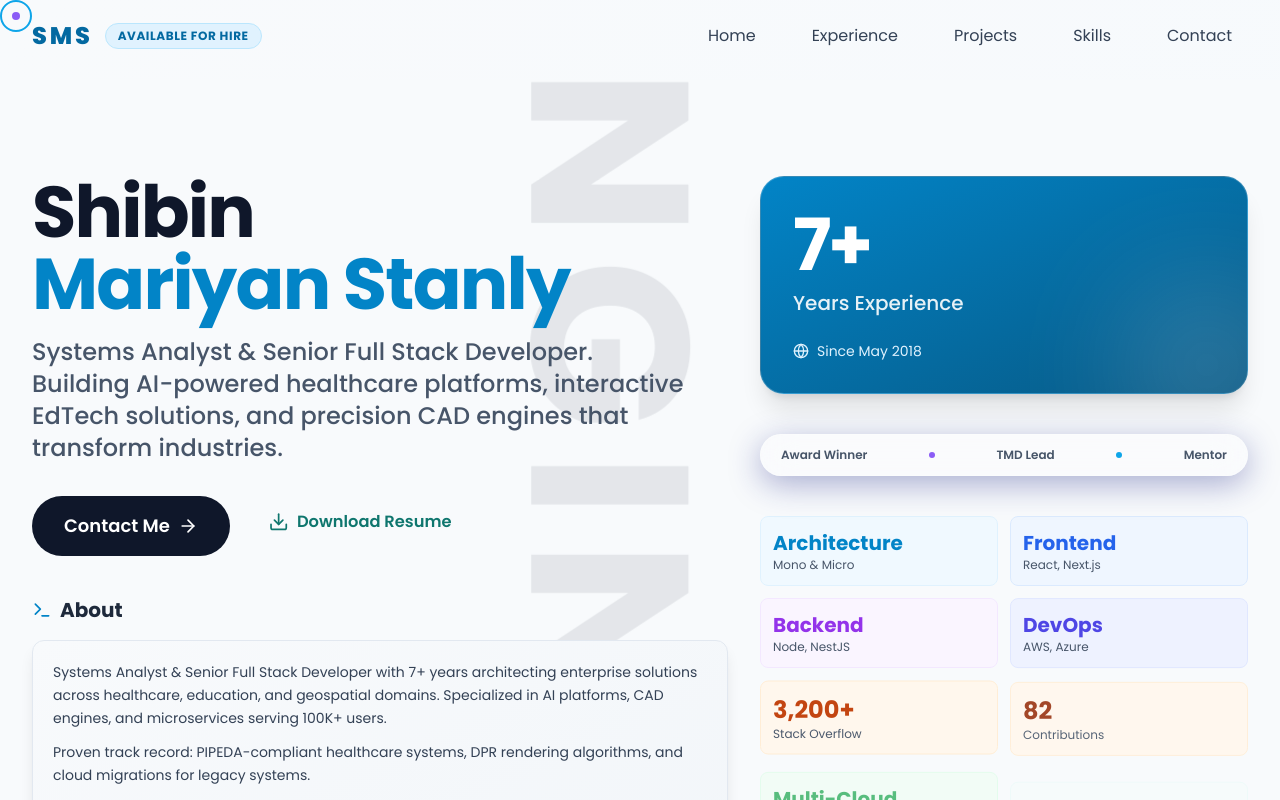
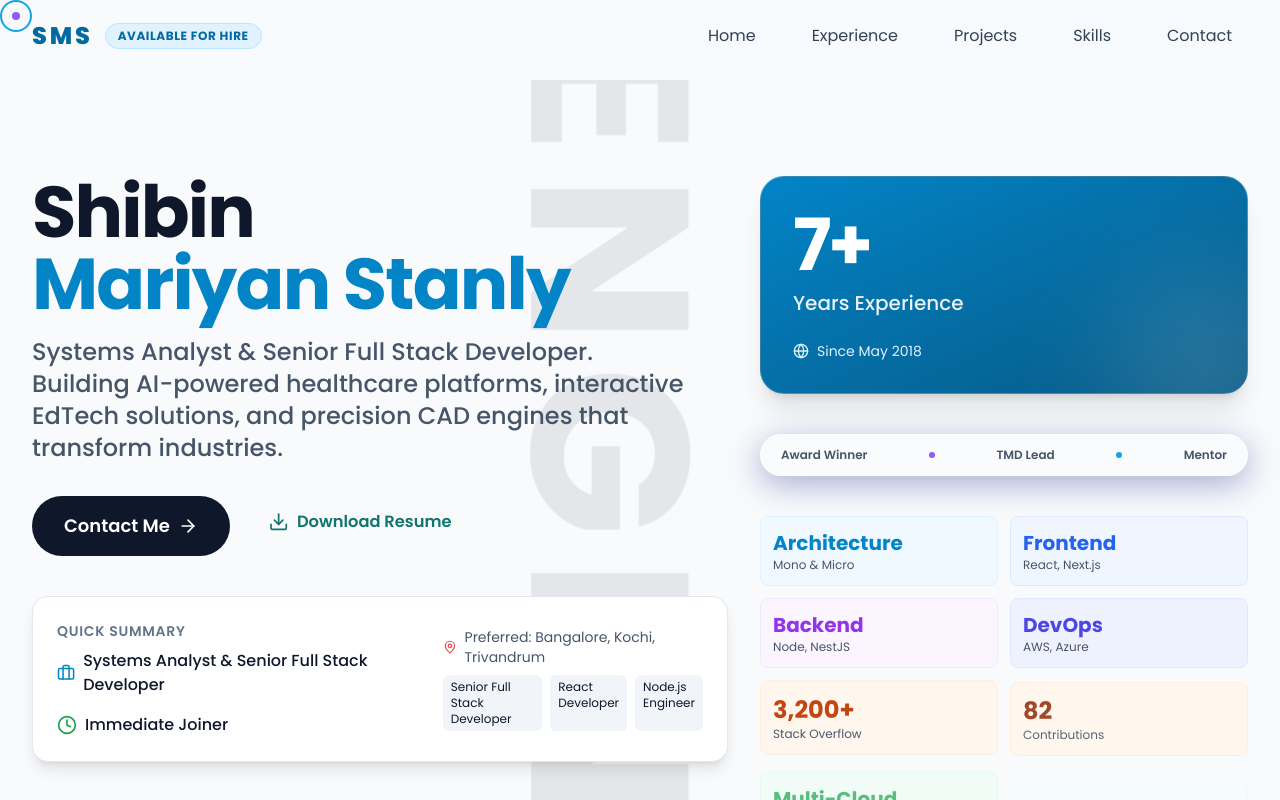
Before and after one commit to shibinmariyan/portfolio, a Next.js app: page / in a window 1280 px wide. Shown: the top 800 px of the page. Built offline with nearby package versions, Linux system fonts and the light colour scheme.

Commit message:
feat: Add SEO sitemap and robots, introduce Education and RecruiterSummary sections, and enhance resume generation with preferred locations and dynamic filename.

```diff
--- a/app/data/portfolio.ts
+++ b/app/data/portfolio.ts
@@ -110,8 +110,15 @@ export const portfolioData = {
         email: "shibinmariyanstanley@gmail.com",
         phone: "+91 8075085487",
         location: "Trivandrum, Kerala, India",
+        address: {
+            city: "Trivandrum",
+            region: "Kerala",
+            country: "India",
+        },
+        preferredLocations: ["Bangalore", "Kochi", "Trivandrum"],
         linkedin: "linkedin.com/in/shibinmariyanstanly",
         portfolio: "shibinmariyan.github.io/portfolio",
+        availability: "Immediate Joiner",
         keywords: [
             "Senior Full Stack Developer",
             "React Developer",
--- a/app/globals.scss
+++ b/app/globals.scss
@@ -11,3 +11,24 @@
 @tailwind base;
 @tailwind components;
 @tailwind utilities;
+
+
+@media print {
+  nav,
+  button,
+  footer,
+  #mouse-follower,
+  .no-print {
+    display: none !important;
+  }
+
+  body {
+    background: white;
+    color: black;
+  }
+
+  section {
+    break-inside: avoid;
+    page-break-inside: avoid;
+  }
+}
--- a/app/layout.tsx
+++ b/app/layout.tsx
@@ -70,13 +70,13 @@ export default function RootLayout({
       "@type": "Organization",
       name: portfolioData.experience[0].company,
     },
-    description: portfolioData.summary,
+    description: `${portfolioData.summary} Open to opportunities in ${portfolioData.personalInfo.preferredLocations.join(", ")}.`,
     knowsAbout: portfolioData.skillCategories.flatMap((cat) => cat.skills),
     address: {
       "@type": "PostalAddress",
-      addressLocality: "Trivandrum",
-      addressRegion: "Kerala",
-      addressCountry: "India",
+      addressLocality: portfolioData.personalInfo.address.city,
+      addressRegion: portfolioData.personalInfo.address.region,
+      addressCountry: portfolioData.personalInfo.address.country,
     },
   };
 
--- a/app/page.tsx
+++ b/app/page.tsx
@@ -6,6 +6,7 @@ import SwissLanding from "@/components/sections/SwissLanding";
 import Experience from "@/components/sections/Experience";
 import Projects from "@/components/sections/Projects";
 import Skills from "@/components/sections/Skills";
+import Education from "@/components/sections/Education";
 import Contact from "@/components/sections/Contact";
 import Footer from "@/components/Footer";
 import LoadingAnimation from "@/components/LoadingAnimation";
@@ -23,6 +24,7 @@ export default function Home() {
           <Experience />
           <Projects />
           <Skills />
+          <Education />
           <Contact />
           <Footer />
         </>
--- /dev/null
+++ b/app/robots.ts
@@ -0,0 +1,12 @@
+import { MetadataRoute } from "next";
+
+export default function robots(): MetadataRoute.Robots {
+    return {
+        rules: {
+            userAgent: "*",
+            allow: "/",
+            disallow: "/private/",
+        },
+        sitemap: "https://shibinmariyan.github.io/portfolio/sitemap.xml",
+    };
+}
--- /dev/null
+++ b/app/sitemap.ts
@@ -0,0 +1,21 @@
+import { MetadataRoute } from "next";
+import { portfolioData } from "@/app/data/portfolio";
+
+export default function sitemap(): MetadataRoute.Sitemap {
+    const baseUrl = `https://${portfolioData.personalInfo.portfolio}`;
+
+    return [
+        {
+            url: baseUrl,
+            lastModified: new Date(),
+            changeFrequency: "monthly",
+            priority: 1,
+        },
+        {
+            url: `${baseUrl}/resume`,
+            lastModified: new Date(),
+            changeFrequency: "monthly",
+            priority: 0.8,
+        },
+    ];
+}
--- /dev/null
+++ b/components/RecruiterSummary.tsx
@@ -0,0 +1,48 @@
+"use client";
+
+import { m } from "framer-motion";
+import { portfolioData } from "@/app/data/portfolio";
+import { Calendar, MapPin, Briefcase, Clock } from "lucide-react";
+
+export default function RecruiterSummary() {
+    return (
+        <m.div
+            initial={{ opacity: 0, y: -20 }}
+            animate={{ opacity: 1, y: 0 }}
+            transition={{ duration: 0.5, delay: 0.2 }}
+            className="w-full max-w-4xl mx-auto mb-12 p-6 bg-white dark:bg-slate-800 rounded-2xl shadow-lg border border-neutral-200 dark:border-slate-700 flex flex-col md:flex-row justify-between items-start md:items-center gap-6"
+        >
+            <div className="flex flex-col gap-2">
+                <h3 className="text-sm font-semibold text-neutral-500 dark:text-neutral-400 uppercase tracking-wider">
+                    Quick Summary
+                </h3>
+                <div className="flex flex-wrap gap-4 text-neutral-900 dark:text-white font-medium">
+                    <div className="flex items-center gap-2">
+                        <Briefcase className="w-5 h-5 text-primary-600" />
+                        <span>{portfolioData.personalInfo.title}</span>
+                    </div>
+                    <div className="flex items-center gap-2">
+                        <Clock className="w-5 h-5 text-green-600" />
+                        <span>{portfolioData.personalInfo.availability}</span>
+                    </div>
+                </div>
+            </div>
+
+            <div className="flex flex-col gap-2">
+                <div className="flex flex-wrap gap-4 text-sm text-neutral-600 dark:text-neutral-300">
+                    <div className="flex items-center gap-2">
+                        <MapPin className="w-4 h-4 text-red-500" />
+                        <span>Preferred: {portfolioData.personalInfo.preferredLocations.join(", ")}</span>
+                    </div>
+                </div>
+                <div className="flex gap-2">
+                    {portfolioData.personalInfo.keywords.slice(0, 3).map((keyword, i) => (
+                        <span key={i} className="px-2 py-1 text-xs bg-neutral-100 dark:bg-slate-700 rounded-md">
+                            {keyword}
+                        </span>
+                    ))}
+                </div>
+            </div>
+        </m.div>
+    );
+}
--- a/components/ResumeGenerator.tsx
+++ b/components/ResumeGenerator.tsx
@@ -103,6 +103,11 @@ export default function ResumeGenerator() {
     leftY += 4;
     const linksLine = `${portfolioData.personalInfo.linkedin} | github.com/shibinmariyan`;
     doc.text(linksLine, margin, leftY);
+    leftY += 4;
+
+    // Preferred Locations
+    const locLine = `Preferred Locations: ${portfolioData.personalInfo.preferredLocations.join(", ")}`;
+    doc.text(locLine, margin, leftY);
     leftY += 6;
 
     // Professional Summary (full width)
@@ -337,7 +342,9 @@ export default function ResumeGenerator() {
 
     // Save the PDF
     const formattedDate = new Date().toISOString().split('T')[0];
-    doc.save(`Shibin_Mariyan_Stanly_Resume_${formattedDate}.pdf`);
+    const roleSlug = portfolioData.personalInfo.title.split(' & ')[0].replace(/\s+/g, '_'); // "Systems_Analyst"
+    const filename = `${portfolioData.personalInfo.firstName}_${portfolioData.personalInfo.middleName}_${portfolioData.personalInfo.lastName}_${roleSlug}_Resume.pdf`;
+    doc.save(filename);
   };
 
   return (
--- /dev/null
+++ b/components/sections/Education.tsx
@@ -0,0 +1,64 @@
+"use client";
+
+import { m } from "framer-motion";
+import { GraduationCap, Award } from "lucide-react";
+import { portfolioData } from "@/app/data/portfolio";
+
+export default function Education() {
+    return (
+        <section id="education" className="py-20 px-4 sm:px-6 lg:px-8 bg-neutral-50 dark:bg-slate-900 border-t border-neutral-200 dark:border-slate-800">
+            <div className="max-w-7xl mx-auto">
+                <m.div
+                    initial={{ opacity: 0, y: 20 }}
+                    whileInView={{ opacity: 1, y: 0 }}
+                    viewport={{ once: true }}
+                    transition={{ duration: 0.5 }}
+                    className="grid grid-cols-1 md:grid-cols-2 gap-12"
+                >
+                    {/* Education Column */}
+                    <div>
+                        <h2 className="text-3xl font-bold text-neutral-900 dark:text-white mb-8 flex items-center gap-3">
+                            <div className="p-2 bg-blue-100 dark:bg-blue-900/30 rounded-lg text-blue-600 dark:text-blue-400">
+                                <GraduationCap className="w-6 h-6" />
+                            </div>
+                            Education
+                        </h2>
+                        <div className="space-y-8">
+                            {portfolioData.education.map((edu, index) => (
+                                <div key={index} className="relative pl-6 border-l-2 border-neutral-200 dark:border-slate-700">
+                                    <div className="absolute -left-[9px] top-0 w-4 h-4 rounded-full bg-blue-500 ring-4 ring-white dark:ring-slate-900" />
+                                    <h3 className="text-xl font-bold text-neutral-900 dark:text-white">{edu.degree}</h3>
+                                    <p className="text-neutral-600 dark:text-neutral-400 mt-1">{edu.college}</p>
+                                    <span className="inline-block mt-2 px-3 py-1 bg-neutral-100 dark:bg-slate-800 text-sm font-medium rounded-full text-neutral-600 dark:text-neutral-400">
+                                        {edu.period}
+                                    </span>
+                                </div>
+                            ))}
+                        </div>
+                    </div>
+
+                    {/* Certifications Column */}
+                    <div>
+                        <h2 className="text-3xl font-bold text-neutral-900 dark:text-white mb-8 flex items-center gap-3">
+                            <div className="p-2 bg-purple-100 dark:bg-purple-900/30 rounded-lg text-purple-600 dark:text-purple-400">
+                                <Award className="w-6 h-6" />
+                            </div>
+                            Certifications
+                        </h2>
+                        <div className="grid gap-4">
+                            {portfolioData.certifications.map((cert, index) => (
+                                <div
+                                    key={index}
+                                    className="p-4 bg-white dark:bg-slate-800 rounded-xl shadow-sm border border-neutral-100 dark:border-slate-700 flex items-start gap-4 hover:border-purple-200 dark:hover:border-purple-900 transition-colors"
+                                >
+                                    <Award className="w-5 h-5 text-purple-500 mt-1 flex-shrink-0" />
+                                    <span className="font-medium text-neutral-800 dark:text-neutral-200">{cert}</span>
+                                </div>
+                            ))}
+                        </div>
+                    </div>
+                </m.div>
+            </div>
+        </section>
+    );
+}
--- a/components/sections/SwissLanding.tsx
+++ b/components/sections/SwissLanding.tsx
@@ -8,6 +8,7 @@ import {
 } from "lucide-react";
 import dynamic from "next/dynamic";
 import { portfolioData } from "@/app/data/portfolio";
+import RecruiterSummary from "@/components/RecruiterSummary";
 
 const ResumeGenerator = dynamic(() => import("@/components/ResumeGenerator"), {
     loading: () => <button className="px-6 py-3 rounded-full bg-neutral-200 dark:bg-neutral-800 animate-pulse">Loading...</button>,
@@ -103,6 +104,8 @@ export default function SwissLanding() {
                             </a>
                             <ResumeGenerator />
                         </m.div>
+
+                        <RecruiterSummary />
 
                         {/* About Section */}
                         <m.div variants={itemVariants}>
```
